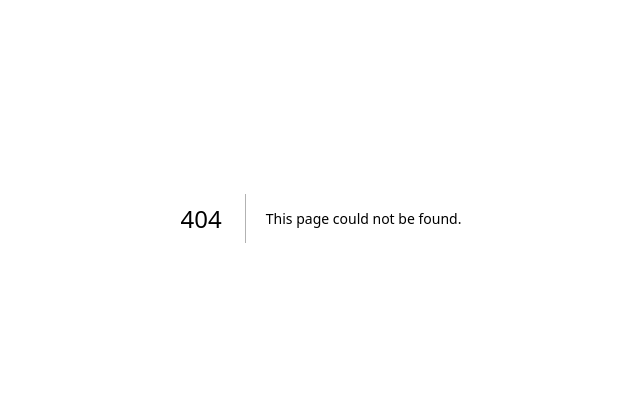
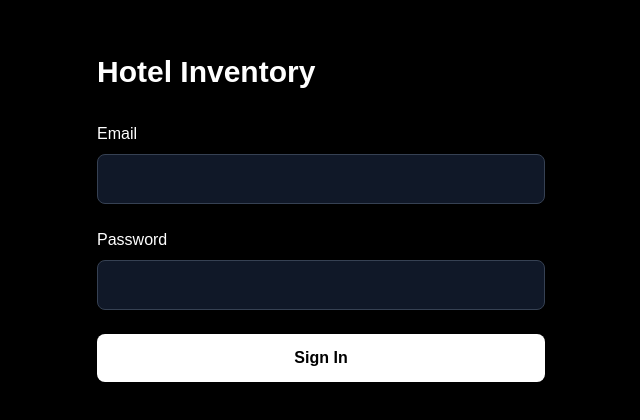
Before and after one commit to jodieorogun/hotel-inventory-system, a Next.js app: page /login in a window 1280 px wide. Before the commit this address had no page. Shown: the part 182-602 px from the top of the page, without its empty margins (319-959 px from the left). Built offline with nearby package versions, Linux system fonts and the light colour scheme; no server answers.

Commit message:
feat: add user authentication with login and dashboard pages

```diff
--- /dev/null
+++ b/src/app/dashboard/page.tsx
@@ -0,0 +1,97 @@
+"use client";
+
+import { useEffect, useState } from "react";
+import { useRouter } from "next/navigation";
+import { supabase } from "@/lib/supabase";
+
+type UserProfile = {
+    name: string;
+    role: string;
+};
+
+export default function DashboardPage() {
+    const router = useRouter();
+
+    const [profile, setProfile] = useState<UserProfile | null>(null);
+    const [loading, setLoading] = useState(true);
+
+    useEffect(() => {
+        async function loadUser() {
+            const {
+                data: { user },
+            } = await supabase.auth.getUser();
+
+            if (!user) {
+                router.push("/login");
+                return;
+            }
+
+            const { data, error } = await supabase
+                .from("users")
+                .select("name, role")
+                .eq("id", user.id)
+                .single();
+
+            if (error) {
+                console.error("Error loading profile:", error);
+                setLoading(false);
+                return;
+            }
+
+            setProfile(data);
+            setLoading(false);
+        }
+
+        loadUser();
+    }, [router]);
+
+    if (loading) {
+        return (
+            <main className="min-h-screen bg-black p-8 text-white">
+                Loading...
+            </main>
+        );
+    }
+
+   return (
+    <main className="min-h-screen bg-black p-8 text-white">
+        <div className="mx-auto max-w-5xl">
+            <h1 className="text-3xl font-bold">
+                Welcome, {profile?.name}
+            </h1>
+
+            <p className="mt-2 text-gray-400">
+                Role: {profile?.role}
+            </p>
+
+            <div className="mt-8 grid gap-4 sm:grid-cols-2">
+                <a
+                    href="/inventory"
+                    className="rounded-xl border border-gray-800 bg-gray-950 p-6"
+                >
+                    <h2 className="text-xl font-semibold">
+                        Inventory
+                    </h2>
+
+                    <p className="mt-2 text-gray-400">
+                        View current hotel stock
+                    </p>
+                </a>
+
+                <a
+                    href="/procurement"
+                    className="rounded-xl border border-gray-800 bg-gray-950 p-6"
+                >
+                    <h2 className="text-xl font-semibold">
+                        Procurement
+                    </h2>
+
+                    <p className="mt-2 text-gray-400">
+                        View procurement requests
+                    </p>
+                </a>
+            </div>
+        </div>
+    </main>
+);
+}
--- /dev/null
+++ b/src/app/login/page.tsx
@@ -0,0 +1,91 @@
+"use client";
+
+import { useState } from "react";
+import { useRouter } from "next/navigation";
+import { supabase } from "@/lib/supabase";
+
+export default function LoginPage() {
+    const router = useRouter();
+
+    const [email, setEmail] = useState("");
+    const [password, setPassword] = useState("");
+    const [errorMessage, setErrorMessage] = useState("");
+
+    async function handleLogin(
+        event: React.FormEvent<HTMLFormElement>
+    ) {
+        event.preventDefault();
+
+        const { error } = await supabase.auth.signInWithPassword({
+            email,
+            password,
+        });
+
+        if (error) {
+            setErrorMessage(error.message);
+            return;
+        }
+
+        router.push("/dashboard");
+    }
+
+    return (
+        <main className="flex min-h-screen items-center justify-center bg-black p-8 text-white">
+            <div className="w-full max-w-md">
+                <h1 className="mb-8 text-3xl font-bold">
+                    Hotel Inventory
+                </h1>
+
+                <form
+                    onSubmit={handleLogin}
+                    className="space-y-6"
+                >
+                    <div>
+                        <label className="mb-2 block">
+                            Email
+                        </label>
+
+                        <input
+                            type="email"
+                            value={email}
+                            onChange={(event) =>
+                                setEmail(event.target.value)
+                            }
+                            className="w-full rounded-lg border border-gray-700 bg-gray-900 px-4 py-3"
+                            required
+                        />
+                    </div>
+
+                    <div>
+                        <label className="mb-2 block">
+                            Password
+                        </label>
+
+                        <input
+                            type="password"
+                            value={password}
+                            onChange={(event) =>
+                                setPassword(event.target.value)
+                            }
+                            className="w-full rounded-lg border border-gray-700 bg-gray-900 px-4 py-3"
+                            required
+                        />
+                    </div>
+
+                    {errorMessage && (
+                        <p className="text-red-400">
+                            {errorMessage}
+                        </p>
+                    )}
+
+                    <button
+                        type="submit"
+                        className="w-full rounded-lg bg-white px-4 py-3 font-semibold text-black"
+                    >
+                        Sign In
+                    </button>
+                </form>
+            </div>
+        </main>
+    );
+}
```
